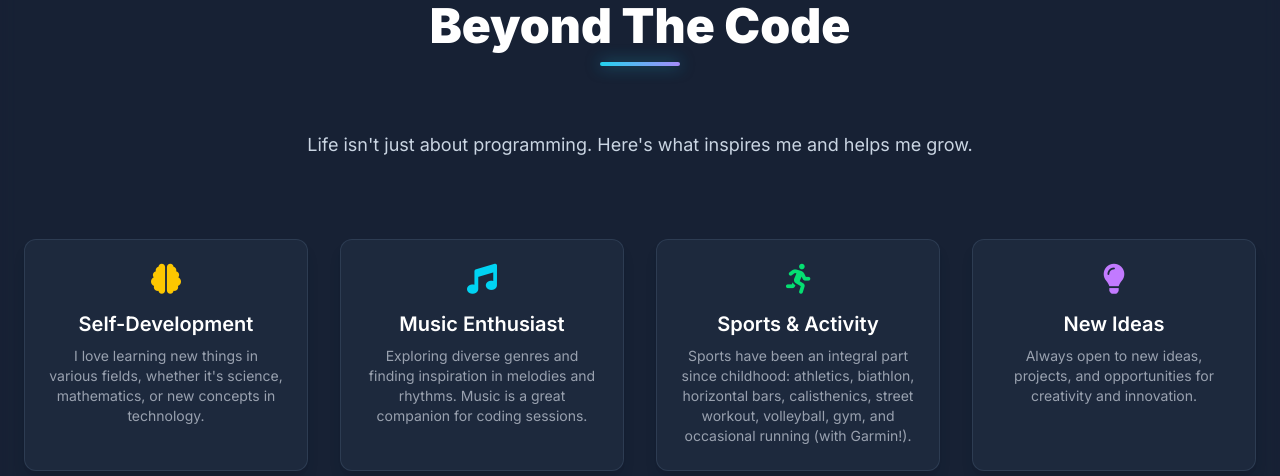
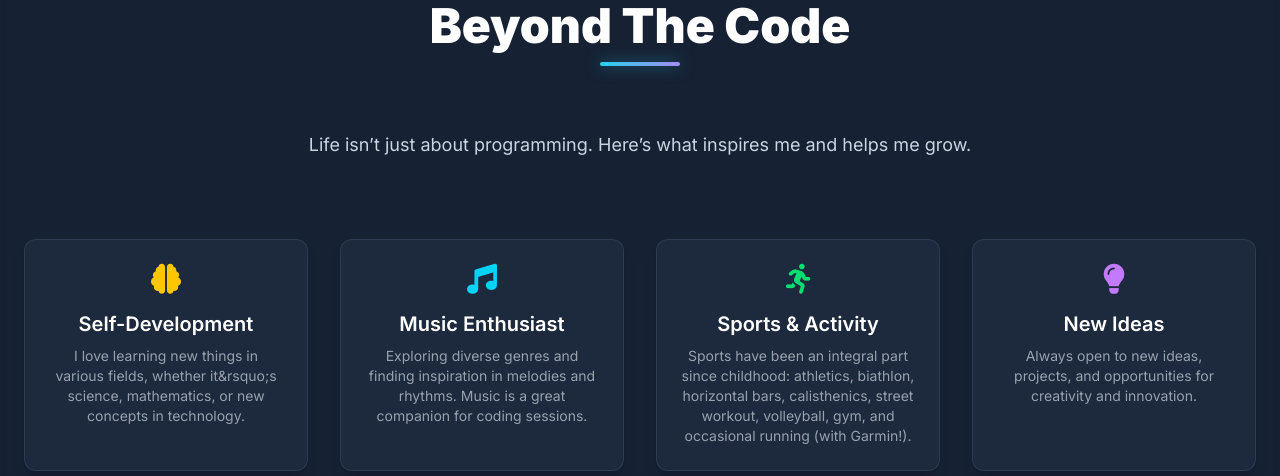
Before and after one commit to Volodia34/Portfolio, a Next.js app: page /about in a window 1280 px wide. Shown: the part 4400-4876 px from the top of the page. Built offline with nearby package versions, Linux system fonts and the light colour scheme.

Commit message:
fix: some bugs

```diff
--- a/src/components/about/BeyondCodeExpandedSection.tsx
+++ b/src/components/about/BeyondCodeExpandedSection.tsx
@@ -17,14 +17,14 @@ const BeyondCodeExpandedSection: React.FC = () => {
             iconClass: 'fas fa-brain',
             iconColorClass: 'text-yellow-400',
             title: 'Self-Development',
-            description: 'I love learning new things in various fields, whether it\'s science, mathematics, or new concepts in technology.',
+            description: 'I love learning new things in various fields, whether it&rsquo;s science, mathematics, or new concepts in technology.',
             delay: 200,
         },
         {
             iconClass: 'fas fa-music',
             iconColorClass: 'text-cyan-400',
             title: 'Music Enthusiast',
-            description: 'Exploring diverse genres and finding inspiration in melodies and rhythms. Music is a great companion for coding sessions.', // Новий опис
+            description: 'Exploring diverse genres and finding inspiration in melodies and rhythms. Music is a great companion for coding sessions.',
             delay: 300,
         },
         {
@@ -98,7 +98,7 @@ const BeyondCodeExpandedSection: React.FC = () => {
                     Beyond The Code
                 </h2>
                 <p ref={descriptionRef} className="section-description opacity-0" data-delay="100">
-                    Life isn't just about programming. Here's what inspires me and helps me grow.
+                    Life isn&rsquo;t just about programming. Here&rsquo;s what inspires me and helps me grow.
                 </p>
                 <div className="grid sm:grid-cols-2 lg:grid-cols-4 gap-8">
                     {hobbiesData.map((hobby, index) => (
```
